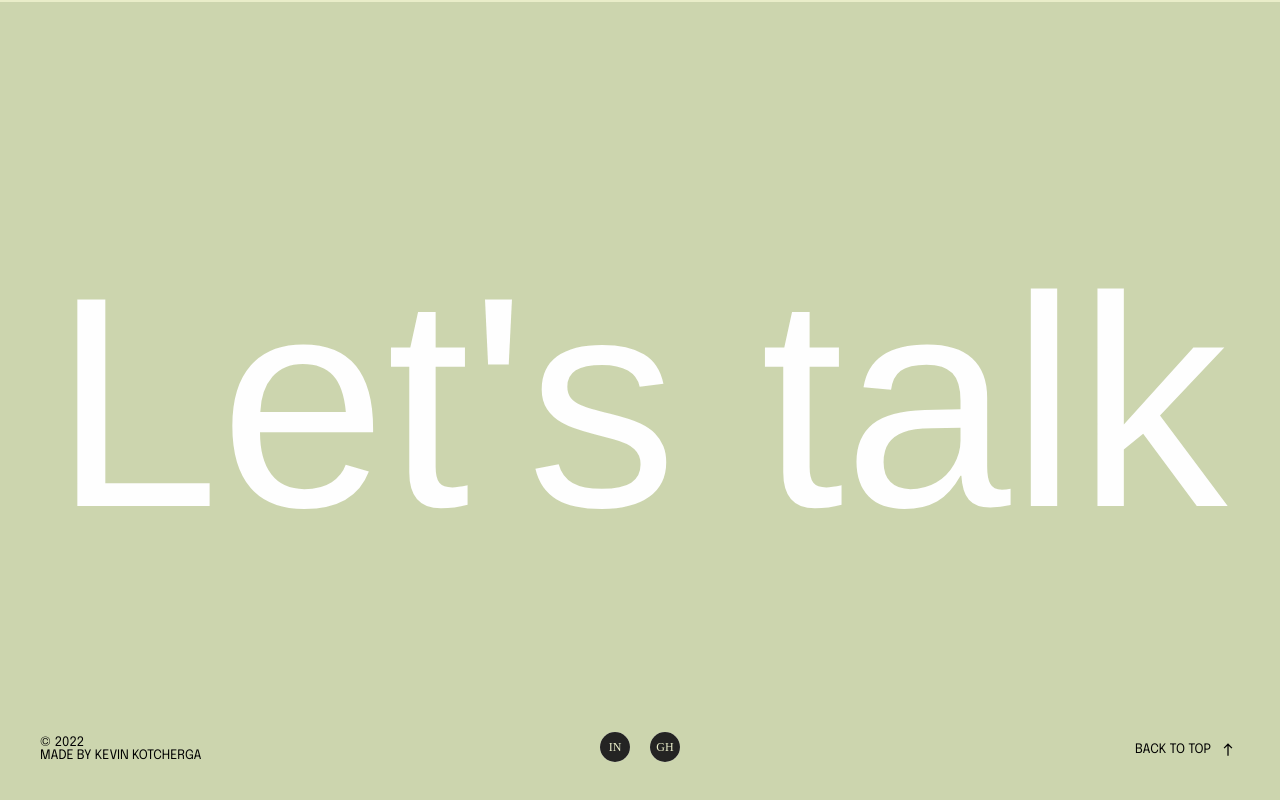
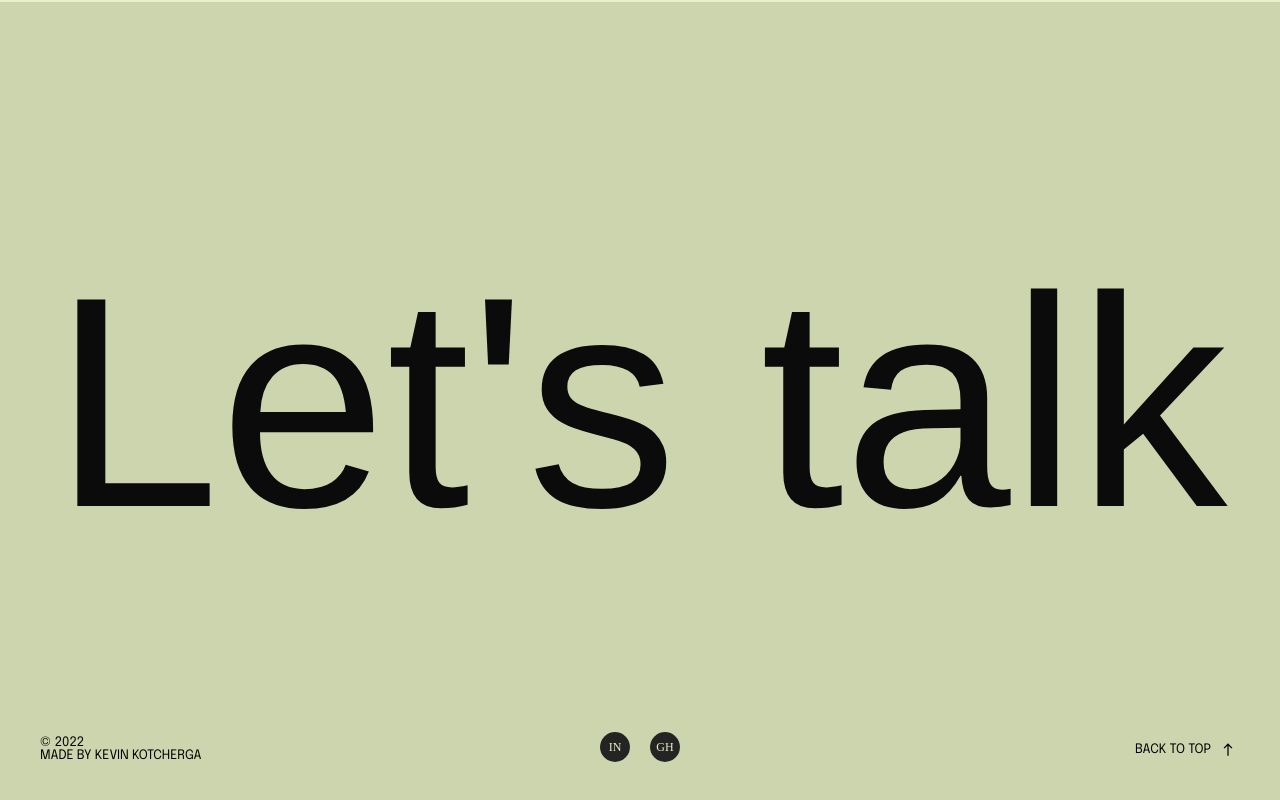
Before and after one commit to kevinkotcherga/portfolio-frontend, a React (Create React App) app: page / in a window 1280 px wide. Shown: the part 3214-4014 px from the top of the page. Built offline with nearby package versions, Linux system fonts and the light colour scheme; a web font is replaced by a local one.

Commit message:
feat(component) : modification du text dans BubbleSlide

```diff
--- a/src/components/BubbleSlide.js
+++ b/src/components/BubbleSlide.js
@@ -46,15 +46,15 @@ const BubbleSlide = ({ type }) => {
 				}}
 			/>
 		);
-		width = '180px';
+		width = '210px';
 	} else if (type === 'linkedin') {
 		message = 'in/kevinkotcherga';
 		icon = 'in';
-		width = '125px';
+		width = '145px';
 	} else {
 		message = '@kevinkotcherga';
 		icon = 'gh';
-		width = '125px';
+		width = '140px';
 	}
 
 	return (
--- a/src/pages/Contact.js
+++ b/src/pages/Contact.js
@@ -25,7 +25,7 @@ const Text = styled.p`
 	font-family: 'Italiana', sans-serif;
 	font-size: 300px;
 	text-align: center;
-	color: #fefefe;
+	color: #0b0b0b;
 	display: inline-block;
 	position: relative;
 	cursor: pointer;
```
